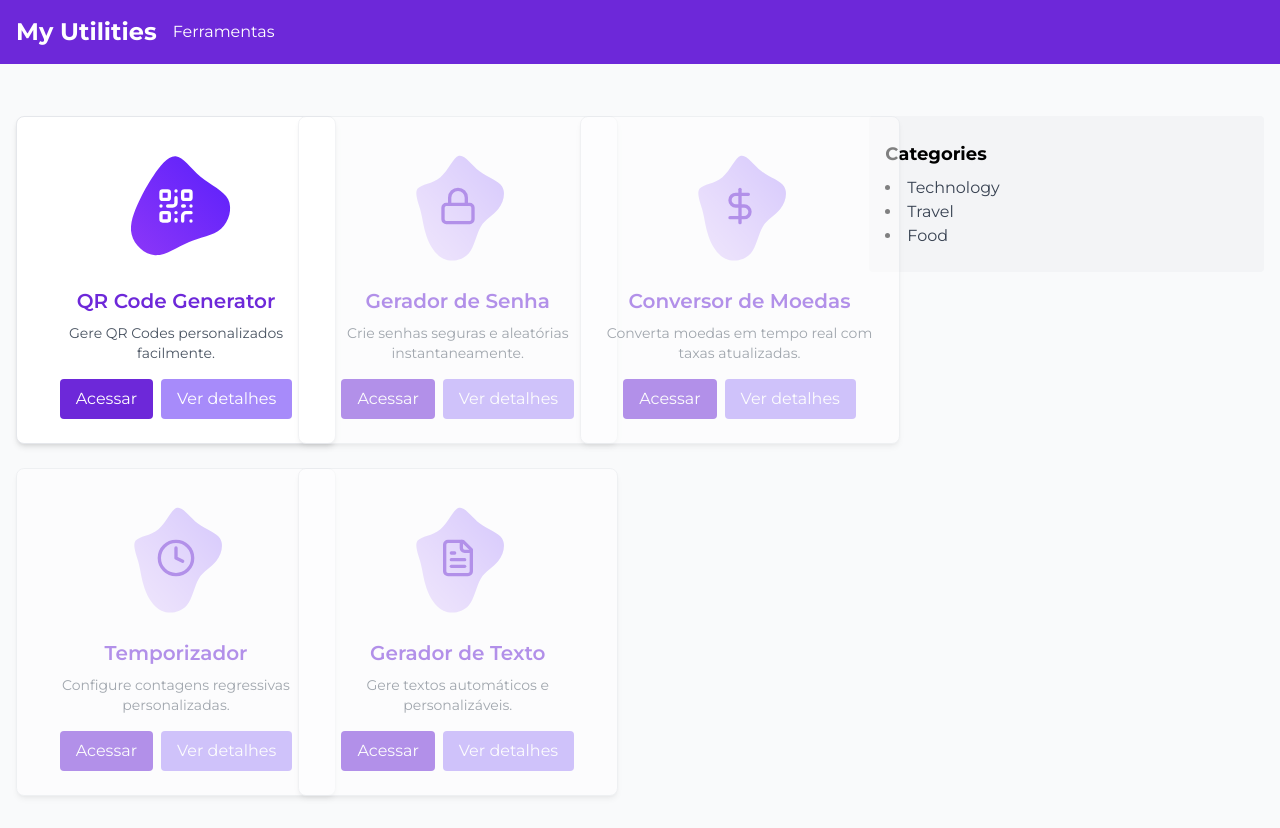
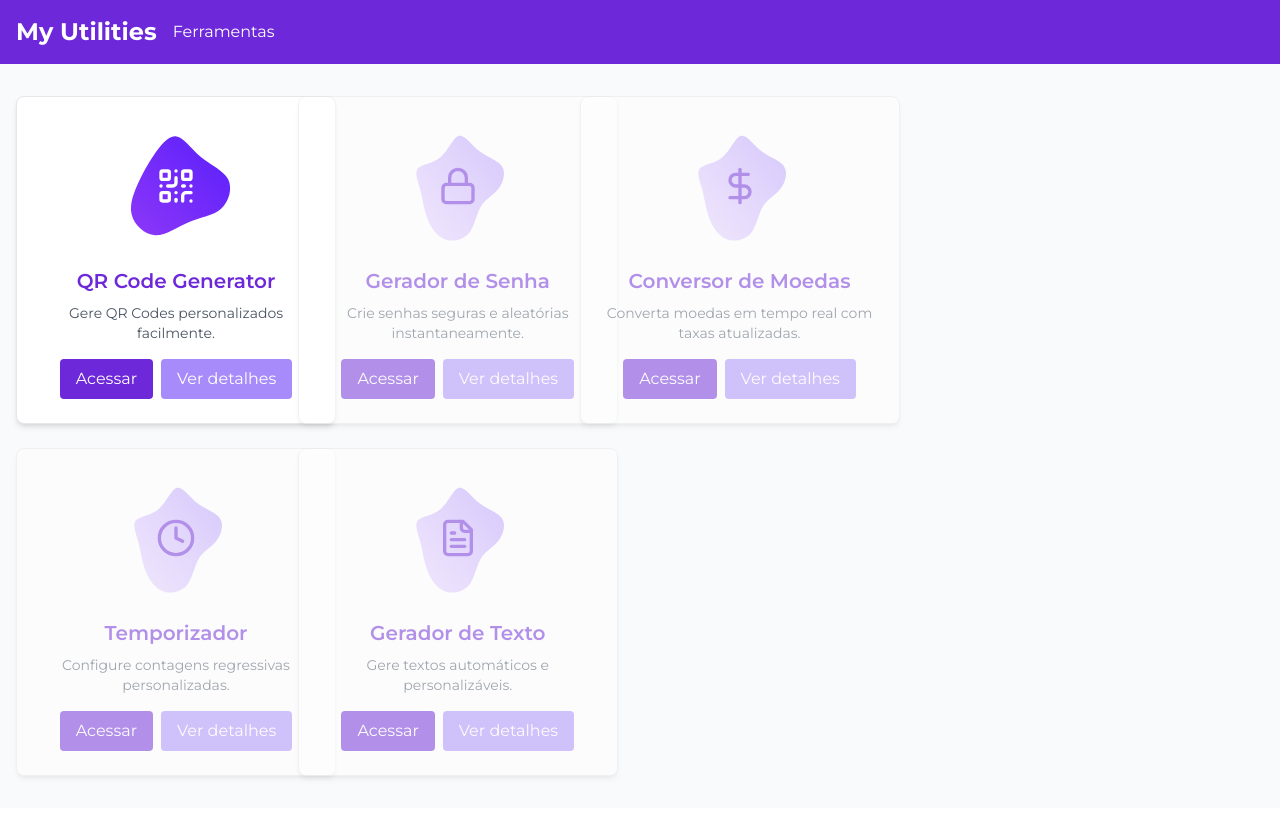
Before and after one commit to DaviLima99/quick-tools-belt, a Next.js app: page / in a window 1280 px wide. Built offline with nearby package versions, Linux system fonts and the light colour scheme; no server answers.

Commit message:
ajuste home page

```diff
--- a/pages/index.tsx
+++ b/pages/index.tsx
@@ -29,13 +29,13 @@ export default function HomePage() {
       <main className="container mx-auto mt-8">
         <div className="flex flex-wrap justify-between">
           <div className="w-full md:w-8/12 px-4 mb-8">
-            <div className="bg-black mb-5">
+            {/* <div className="bg-black mb-5">
               <AdsBanner
                 dataAdFormat="auto"
                 dataFullWidthResponsive={true}
                 dataAdSlot="8455833841"
               />
-            </div>
+            </div> */}
             <div className="grid grid-cols-1 md:grid-cols-3 gap-6 justify-center">
               {
                 tools.map((tool, index) => (
@@ -64,26 +64,6 @@ export default function HomePage() {
                 dataAdSlot="8455833841"
               />
             </div>
-            <div className="bg-gray-100 px-4 py-6 rounded">
-              <h3 className="text-lg font-bold mb-2">Categories</h3>
-              <ul className="list-disc list-inside">
-                <li>
-                  <a href="#" className="text-gray-700 hover:text-gray-900">
-                    Technology
-                  </a>
-                </li>
-                <li>
-                  <a href="#" className="text-gray-700 hover:text-gray-900">
-                    Travel
-                  </a>
-                </li>
-                <li>
-                  <a href="#" className="text-gray-700 hover:text-gray-900">
-                    Food
-                  </a>
-                </li>
-              </ul>
-            </div>
             <div className="bg-black mt-5">
               <AdsBanner
                 dataAdFormat="auto"
```
